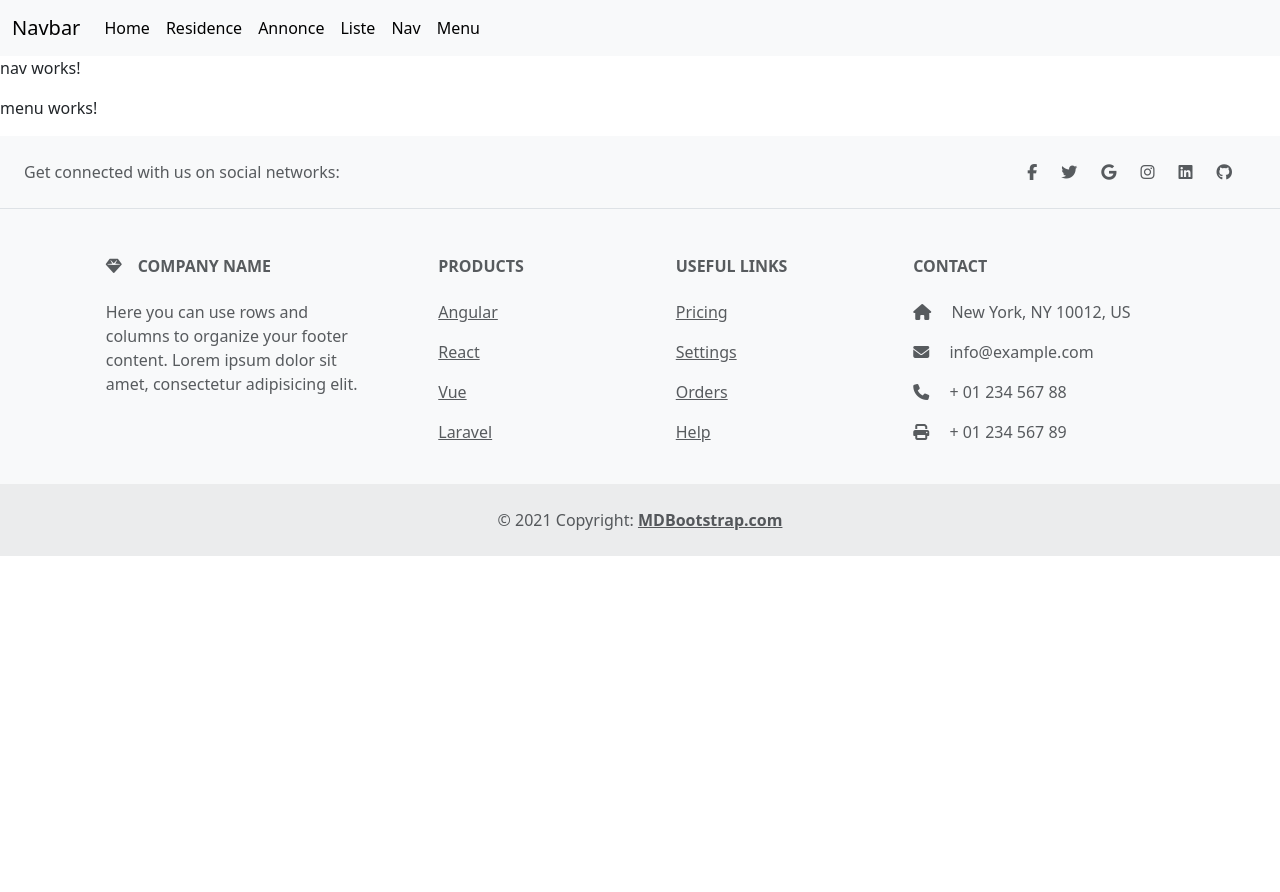
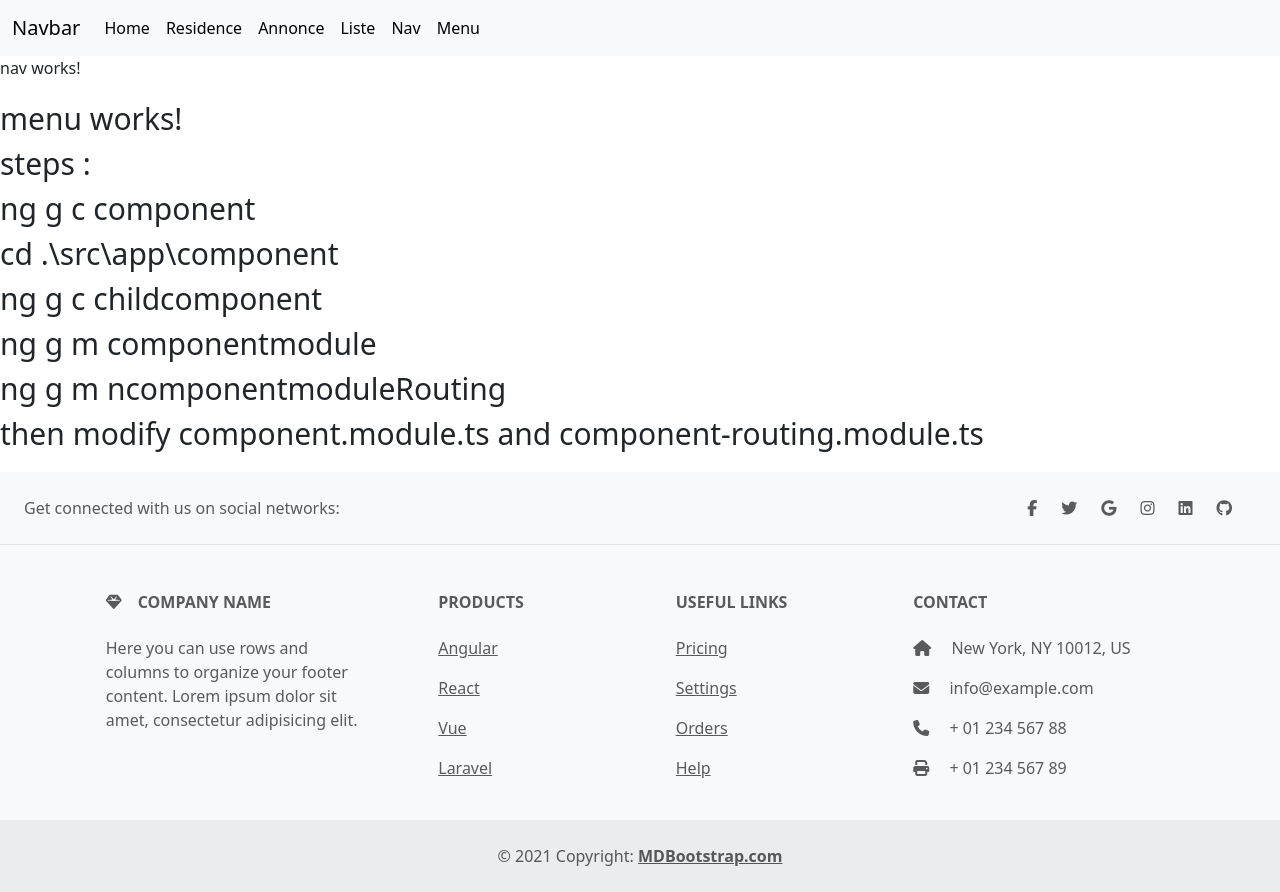
Before and after one commit to hendzormati/Angular, an Angular app: page /nav/menu in a window 1280 px wide. Before the commit the page ends 800 px from the top, so only its background shows below. Built offline with nearby package versions, Linux system fonts and the light colour scheme.

Commit message:
added command step tutorial

```diff
--- a/src/app/nav/menu/menu.component.html
+++ b/src/app/nav/menu/menu.component.html
@@ -1 +1,9 @@
-<p>menu works!</p>
+<p style="font-size:30px;">menu works!<br>
+steps : <br>
+ng g c component<br>
+cd .\src\app\component<br>
+ng g c childcomponent<br>
+ng g m componentmodule<br>
+ng g m ncomponentmoduleRouting <br>
+then modify component.module.ts and component-routing.module.ts<br>
+</p>
```
